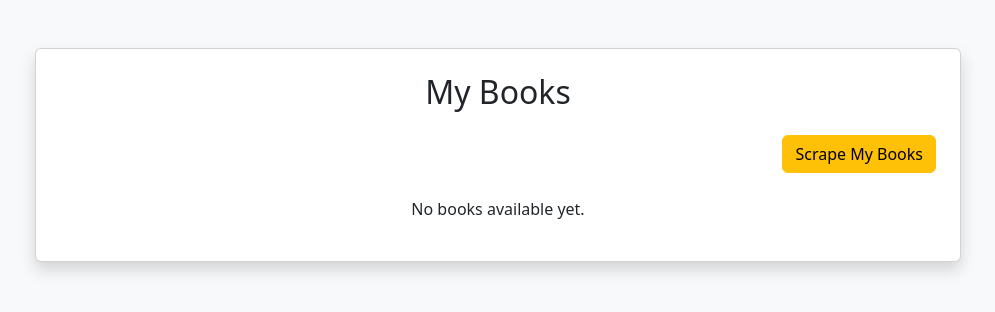
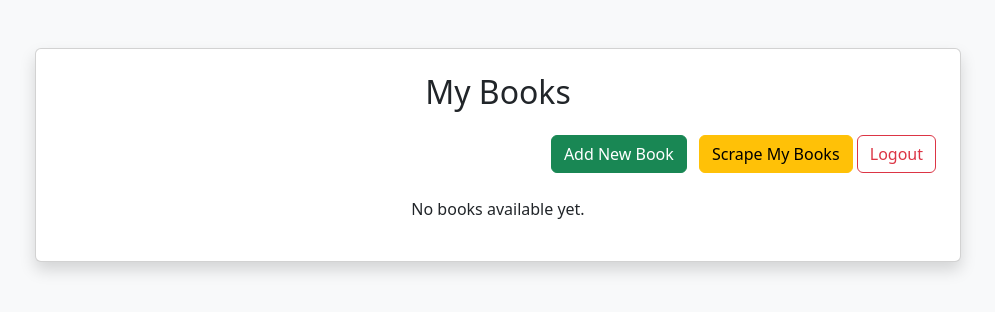
Before and after one commit to OrmirUlaj/django-book-tracker, a Django app: page /books/ in a window 1280 px wide. Shown: the top 312 px of the page, without its empty margins (142-1137 px from the left). Run offline with Django 5.2, Linux system fonts and the light colour scheme; the visitor is signed in with stand-in values (Sample User, id 1); data that the repository does not hold is empty.

Commit message:
Added working add, edit and delete functions

```diff
--- a/books/templates/books/book_list.html
+++ b/books/templates/books/book_list.html
@@ -14,7 +14,12 @@
                 <h2 class="mb-4 text-center">My Books</h2>
 
                 <div class="mb-4 text-end">
+                    <a href="{% url 'add_book' %}" class="btn btn-success me-2">Add New Book</a>
                     <a href="{% url 'scrape_books' %}" class="btn btn-warning">Scrape My Books</a>
+                    <form method="post" action="{% url 'logout' %}" style="display:inline;">
+                        {% csrf_token %}
+                        <button type="submit" class="btn btn-outline-danger">Logout</button>
+                    </form>
                 </div>
 
                 {% if books %}
@@ -34,6 +39,11 @@
                             <td>{{ book.price }}</td>
                             <td>{{ book.stock }}</td>
                             <td>{{ book.num_reviews }}</td>
+                            <td class="d-flex flex-column align-items-start">
+                                <a href="{% url 'edit_book' book.id %}" class="btn btn-sm btn-info mb-2">Edit</a>
+                                <a href="{% url 'delete_book' book.id %}" class="btn btn-sm btn-danger"
+                                   onclick="return confirm('Are you sure you want to delete this book?');">Delete</a>
+                            </td>
                         </tr>
                         {% endfor %}
                     </tbody>
--- a/books/urls.py
+++ b/books/urls.py
@@ -7,5 +7,9 @@ urlpatterns = [
     path('logout/', views.logout_view, name='logout'),
     path('books/', views.book_list, name='book_list'),
     path('scrape/', views.scrape_books_view, name='scrape_books'),
+    path('books/add/', views.add_book, name='add_book'),
+    path('books/edit/<int:book_id>/', views.edit_book, name='edit_book'),
+    path('books/delete/<int:book_id>/', views.delete_book, name='delete_book'),
+
 
 ]
--- a/books/views.py
+++ b/books/views.py
@@ -4,8 +4,9 @@ from django.shortcuts import render, redirect
 from django.contrib.auth import login, logout, authenticate
 from django.contrib.auth.forms import UserCreationForm, AuthenticationForm
 from .models import Book
+from .forms import BookForm
 
-
+@login_required
 def book_list(request):
     if request.user.is_superuser:
         books = Book.objects.all()
@@ -13,9 +14,47 @@ def book_list(request):
         books = Book.objects.filter(owner=request.user)
     return render(request, 'books/book_list.html', {'books': books})
 
+@login_required
 def scrape_books_view(request):
     scrape_books(request.user)
     return redirect('book_list')
+
+@login_required
+def add_book(request):
+    if request.method == 'POST':
+        form = BookForm(request.POST)
+        if form.is_valid():
+            book = form.save(commit=False)
+            book.owner = request.user
+            book.save()
+            return redirect('book_list')
+    else:
+        form = BookForm()
+    return render(request, 'books/add_book.html', {'form': form})
+
+@login_required
+def edit_book(request, book_id):
+    book = Book.objects.get(id=book_id)
+    if request.user != book.owner and not request.user.is_superuser:
+        return redirect('book_list')
+
+    if request.method == 'POST':
+        form = BookForm(request.POST, instance=book)
+        if form.is_valid():
+            form.save()
+            return redirect('book_list')
+    else:
+        form = BookForm(instance=book)
+    return render(request, 'books/edit_book.html', {'form': form})
+
+@login_required
+def delete_book(request, book_id):
+    book = Book.objects.get(id=book_id)
+    if request.user == book.owner or request.user.is_superuser:
+        book.delete()
+
+    return redirect('book_list')
+
 
 def register_view(request):
     if request.method == 'POST':
```
Also changed, not shown: books/forms.py (added, +7 -0 lines), books/templates/books/add_book.html (added, +31 -0 lines), books/templates/books/edit_book.html (added, +31 -0 lines).
